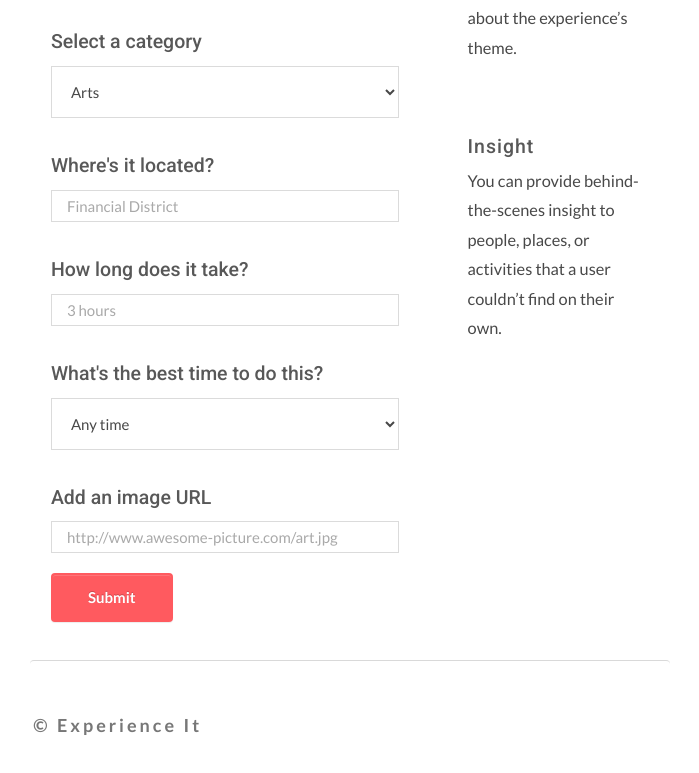
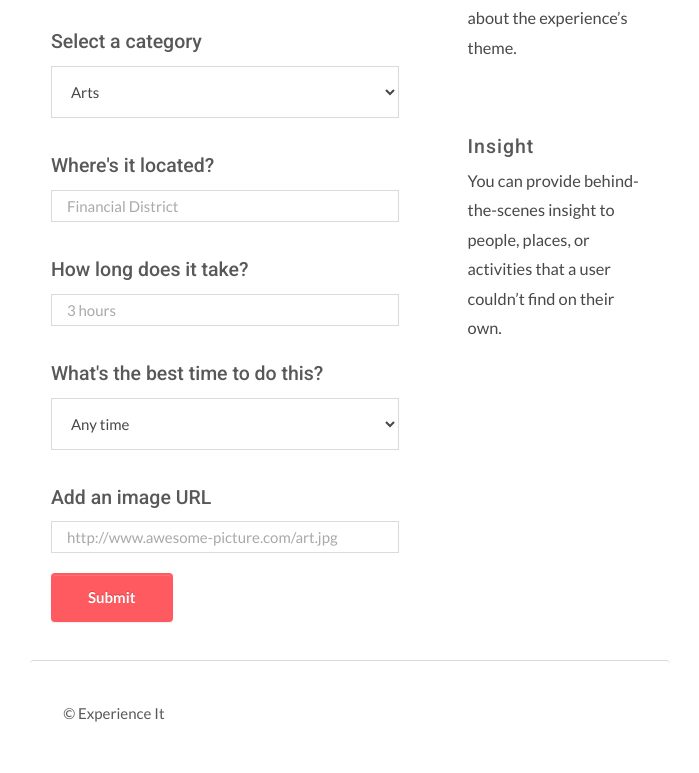
Before and after one commit to zeniavilla/experience-it-app, a React (Create React App) app in the folder experience-it-app-client/: page /describe-your-experience in a window 1280 px wide. Shown: the part 414-1187 px from the top of the page, without its empty margins (290-989 px from the left). Built offline with nearby package versions, Linux system fonts and the light colour scheme; a web font is replaced by a local one.

Commit message:
Change Navbar.Brand to .Text

```diff
--- a/experience-it-app-client/src/components/Footer.js
+++ b/experience-it-app-client/src/components/Footer.js
@@ -7,11 +7,11 @@ import './Footer.css';
 const Footer = () =>
     <Navbar className="navbar-static-bottom">
         <Navbar.Header>
-            <Navbar.Brand>
-                <a href="#" title="Developed by Zenia Villa">© Experience It</a>
-            </Navbar.Brand>
-            <Navbar.Toggle />
+            <Navbar.Text>
+                <a className="footer-brand" href="#" title="Developed by Zenia Villa">© Experience It</a>
+            </Navbar.Text>
         </Navbar.Header>
+
         <Navbar.Collapse>
             <Nav pullRight>
                 <NavItem href="https://github.com/zeniavilla/experience-it-app" target="_blank" title="View on GitHub">
@@ -19,6 +19,7 @@ const Footer = () =>
                 </NavItem>
             </Nav>
         </Navbar.Collapse>
+
     </Navbar>
 
 export default Footer;
```
